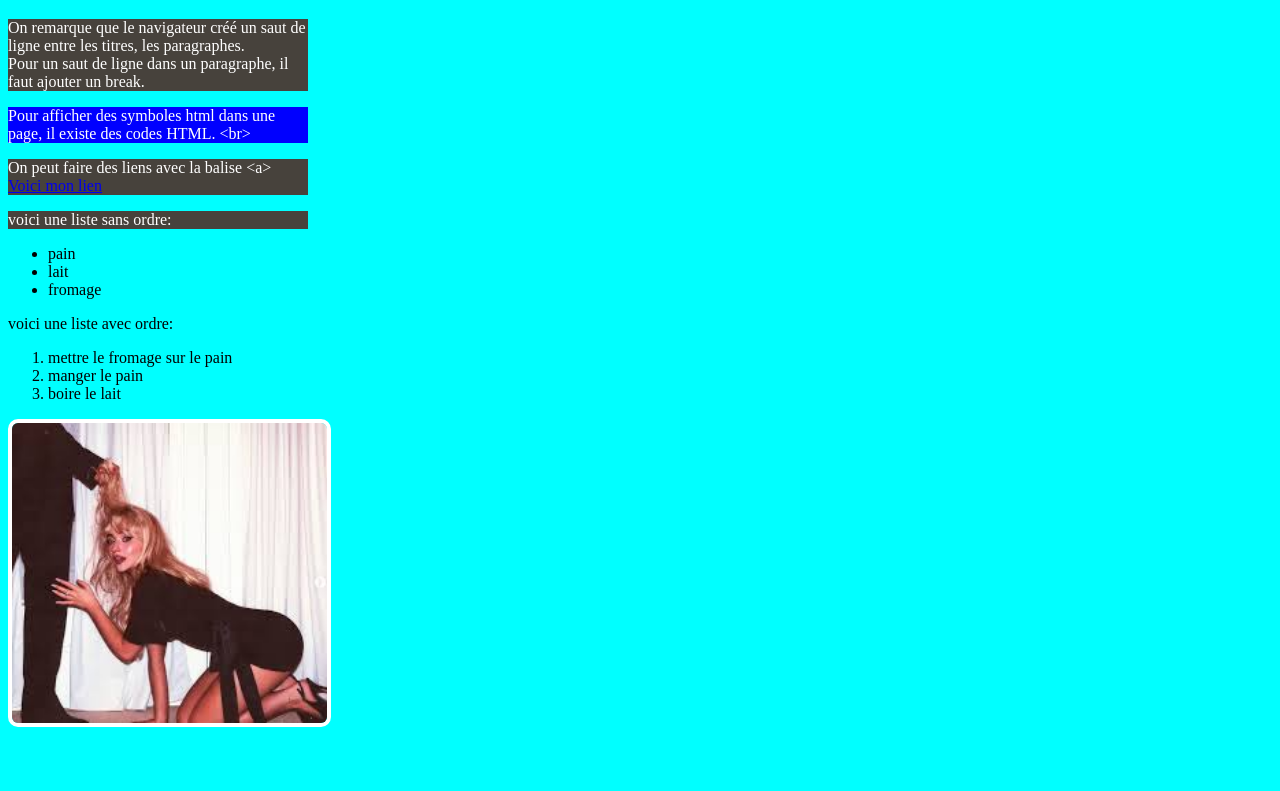
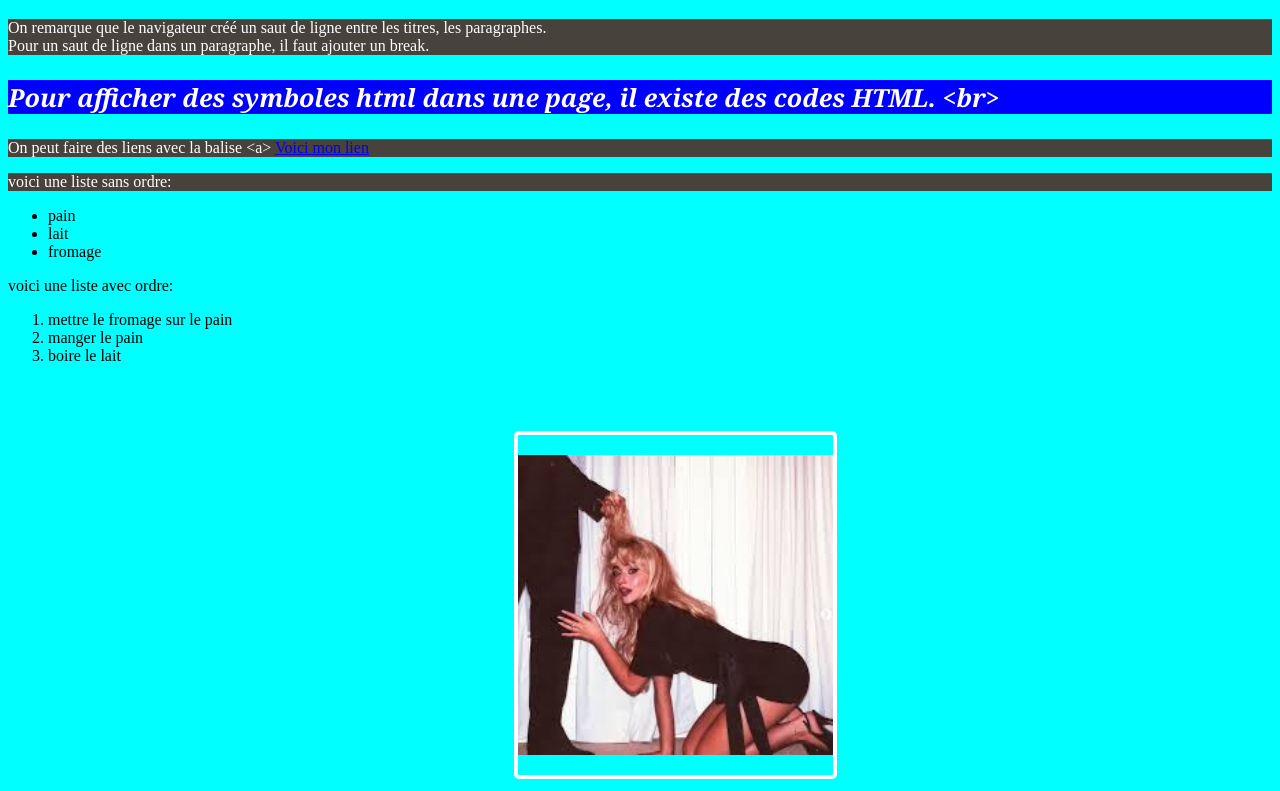
Before and after one commit to Dinnette/ouaib2026, a plain HTML site: page index.html in a window 1280 px wide. Shown: the part 108-899 px from the top of the page. Before the commit the page ends 847 px from the top, so only its background shows below. Drawn offline with Linux system fonts and the light colour scheme.

Commit message:
maj cours

```diff
--- a/css/style.css
+++ b/css/style.css
@@ -1,20 +1,40 @@
+
         body {
             background-color: aqua;
         }
         p {
             color: white;
             background-color: rgb(71, 66, 60);
-            width: 300px;
+            width: 100%;/*Toute la largeur du conteneur*/
+            text-align: justify;
+
         }
 
         .deux{
             background-color: blue;
+            font-size: 25px;
+            font-family: Georgia, 'Times New Roman', Times, serif;
+            font-weight: bold;
+            font-style: oblique;
         }
+
         img{
-            height: 300px;
-            /*width: 1000px;*/
-            border-style: solid;
+            height:300px;
+            /*width: 500px;*/
+            border-style:solid;
             border-width: 4px;
-            border-color: white;
-            border-radius: 10px;
+            border-color: rgb(255, 255, 255);
+            border-radius: 5px;
+            padding-bottom: 20px;
+            padding-top: 20px;
+            margin-left: 40%;
+            margin-top:50px;
         }
+
+
+.boite1{
+    border-style:solid;
+    border-width:1px;
+    width:50%;
+    margin-left:25%;
+}
```
Also changed, not shown: index.html (renamed from html/index.html), 1 other file.
